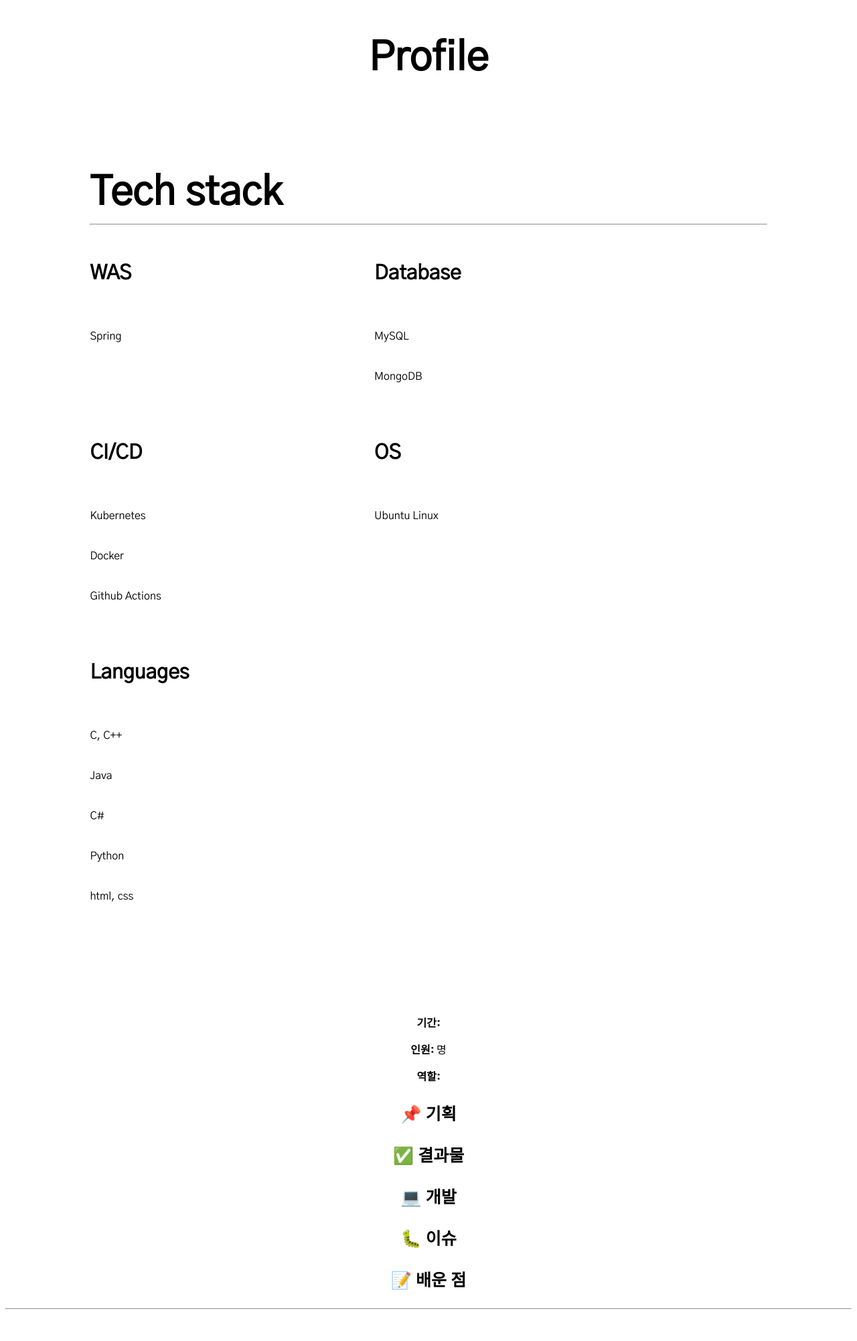
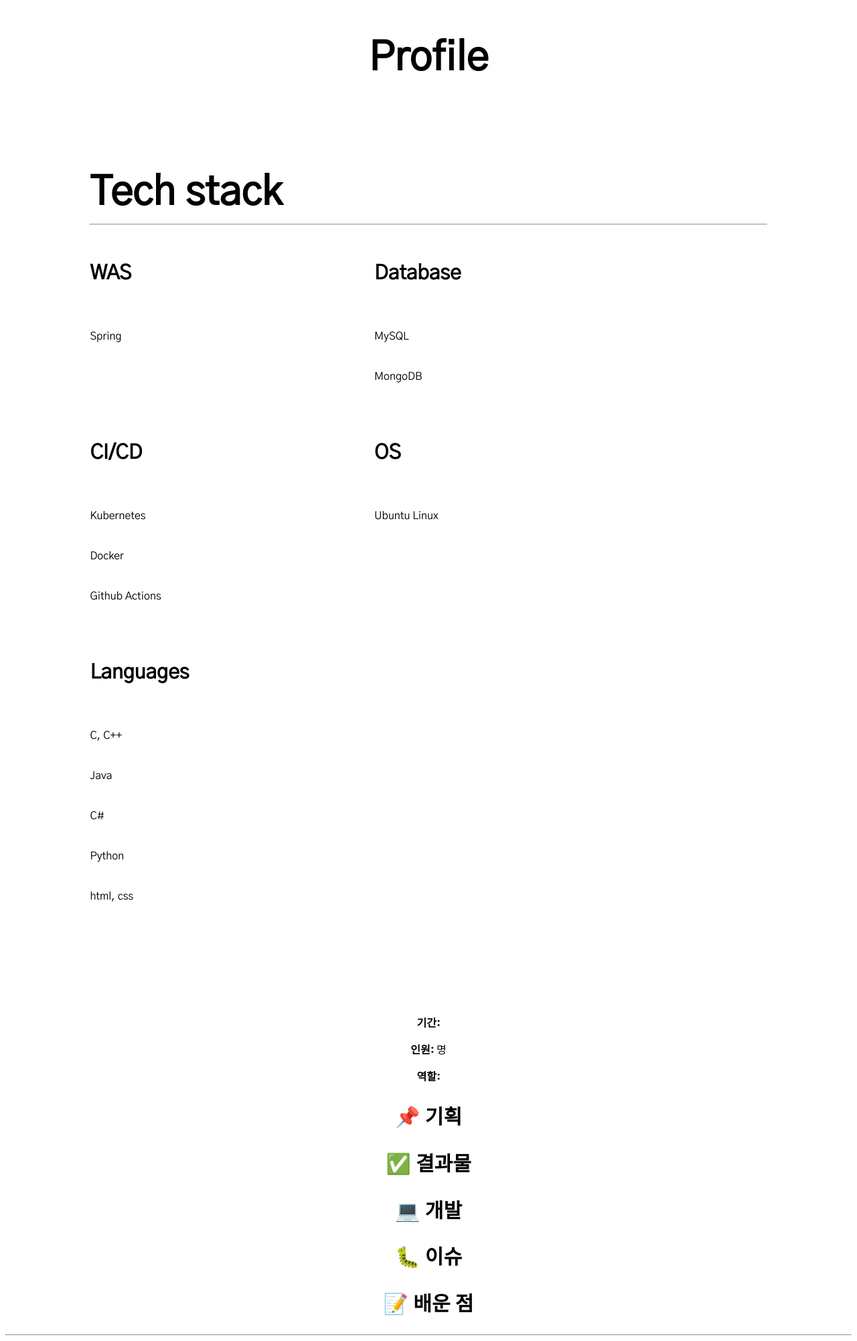
Before and after one commit to Jiseong02/Jiseong02.github.io, a Jekyll site: the page built from index.md, in a window 1280 px wide. Shown: the whole page at 67% size. Built offline with Jekyll 4.4.1, drawn with Linux system fonts in a browser that asks for light colours; before the commit the page ends 1963 px from its top, so only the background shows below that.

Commit message:
Update projects.html

```diff
--- a/_includes/projects.html
+++ b/_includes/projects.html
@@ -1,16 +1,16 @@
 <section class="project">
-  <h2>{{ include.title }}</h2>
+  <h1>{{ include.title }}</h1>
   <p><strong>기간:</strong> {{ include.duration }}</p>
   <p><strong>인원:</strong> {{ include.hc }}명</p>
   <p><strong>역할:</strong> {{ include.role }}</p>
 
-  <h3>📌 기획</h3>
+  <h2>📌 기획</h2>
   {% for plan in include.planning %}
     <p><strong>문제:</strong> {{ plan.problem }}</p>
     <p><strong>해결:</strong> {{ plan.solution }}</p>
   {% endfor %}
 
-  <h3>✅ 결과물</h3>
+  <h2>✅ 결과물</h2>
   <ul>
     {% for result in include.result %}
       <li><a href="{{ result.github }}" target="_blank">🔗 GitHub</a></li>
@@ -20,9 +20,9 @@
     {% endfor %}
   </ul>
 
-  <h3>💻 개발</h3>
+  <h2>💻 개발</h2>
   {% for section in include.develop %}
-    <h4>{{ section.domain }}</h4>
+    <h3>{{ section.domain }}</h3>
     <ul>
       {% for feature in section.features %}
         <li>{{ feature }}</li>
@@ -30,14 +30,14 @@
     </ul>
   {% endfor %}
 
-  <h3>🐛 이슈</h3>
+  <h2>🐛 이슈</h2>
   <ul>
     {% for issue in include.issues %}
       <li>{{ issue }}</li>
     {% endfor %}
   </ul>
 
-  <h3>📝 배운 점</h3>
+  <h2>📝 배운 점</h2>
   <ul>
     {% for takeaway in include.takeaways %}
       <li>{{ takeaway }}</li>
```
